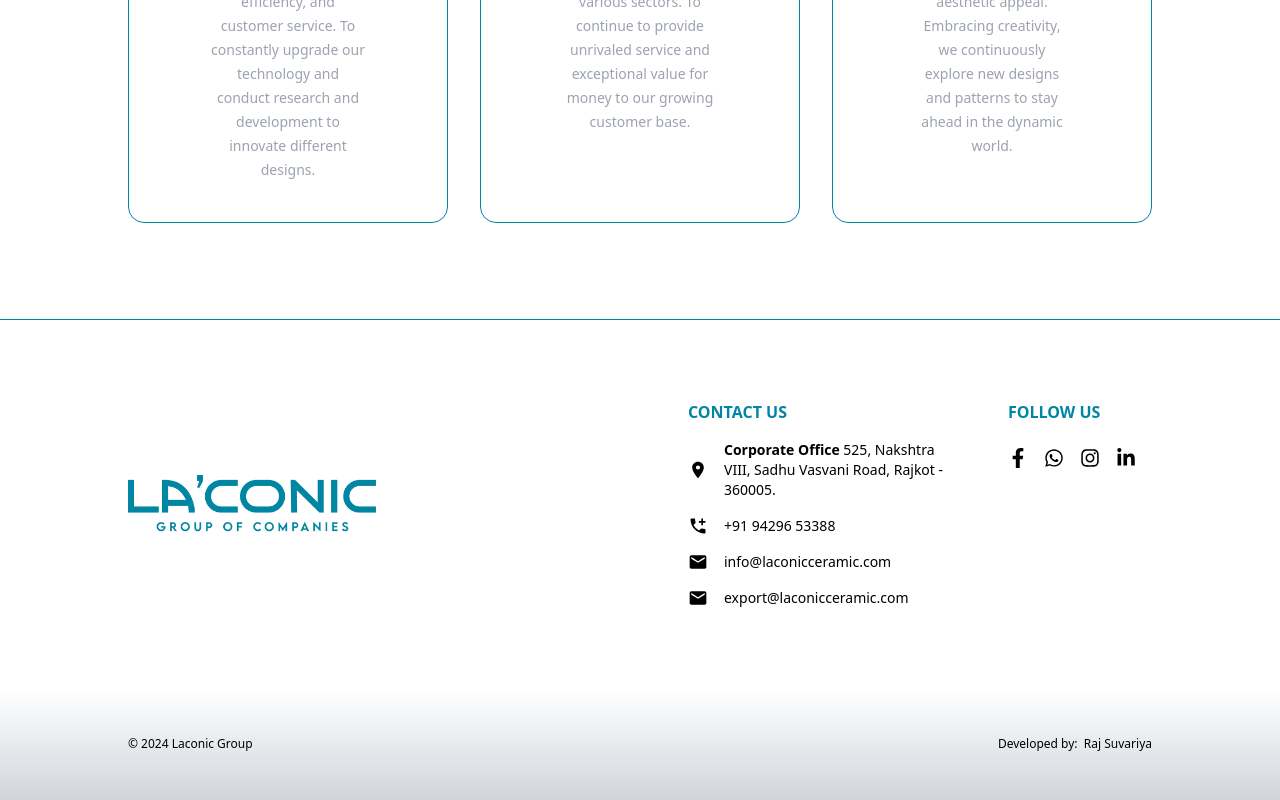
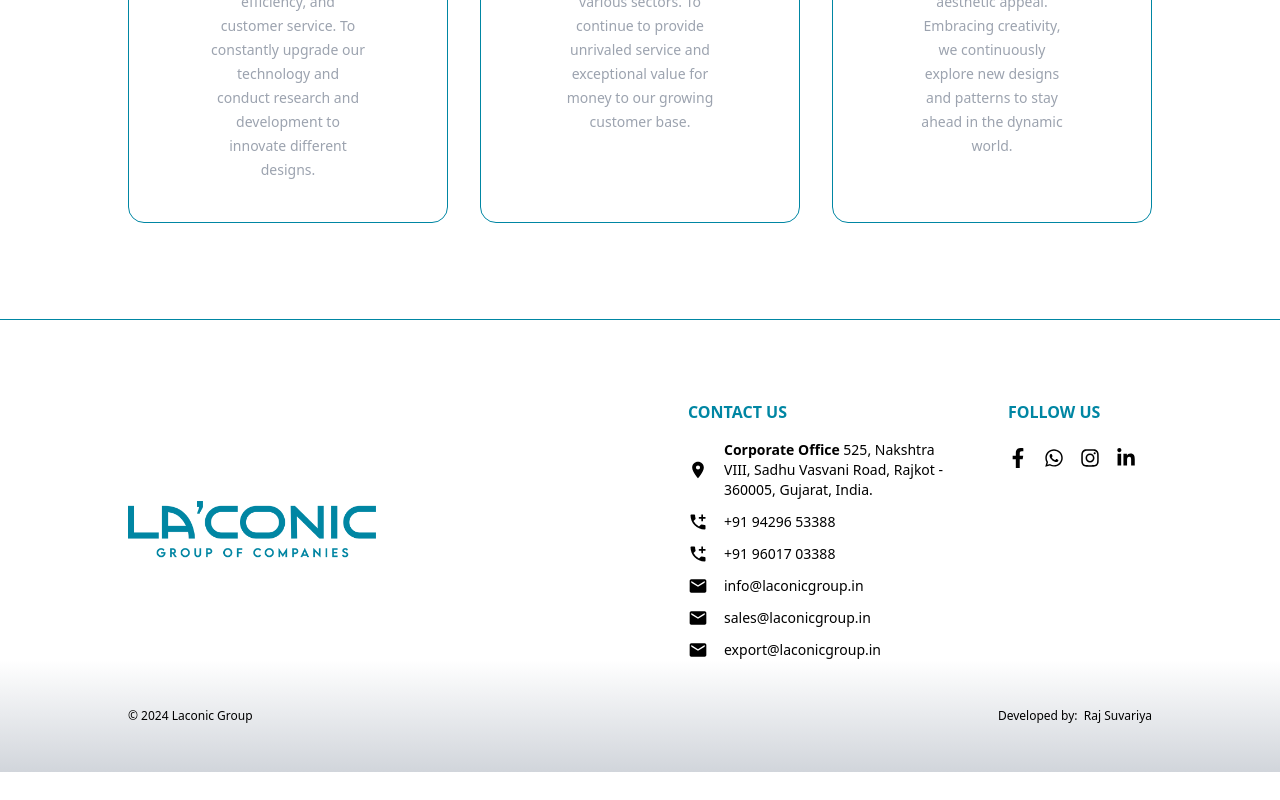
Before and after one commit to jullysuvariya/laconic-group, a Next.js app: page / in a window 1280 px wide. Shown: the part 9159-9959 px from the top of the page. After the commit the page ends 9931 px from the top, so only its background shows below. Built offline with nearby package versions, Linux system fonts and the light colour scheme.

Commit message:
add information to footer

```diff
--- a/components/Footer.tsx
+++ b/components/Footer.tsx
@@ -9,7 +9,7 @@ const Footer = () => {
             <h2 id="footer-heading" className="sr-only">
                 Footer
             </h2>
-            <div className="mx-auto px-10 lg:px-32 py-14 lg:py-20">
+            <div className="mx-auto px-10 lg:px-32 pt-14 lg:pt-20 max-lg:pb-4">
                 <div className="flex flex-col lg:grid lg:grid-cols-6 gap-12 lg:gap-8">
                     <img
                         className="self-center w-6/12 lg:col-span-3"
@@ -18,7 +18,7 @@ const Footer = () => {
                     />
                     <div className="lg:col-span-2 px-8">
                         <h3 className="max-lg:text-center font-bold leading-6 text-primary">CONTACT US</h3>
-                        <div className="mt-4 space-y-4">
+                        <div className="mt-4 space-y-3">
                             {navigation.contact.map((item, index) => (
                                 <a href={item.href} target={"_blank"} className="flex flex-row gap-4 items-center hover:text-primary" key={index}>
                                     {item.icon}
@@ -81,7 +81,7 @@ const navigation = {
         {
             icon: <MdLocationOn className="flex-shrink-0 w-5 h-5" />,
             description: <p className="text-sm">
-                <strong>Corporate Office</strong> 525, Nakshtra VIII, Sadhu Vasvani Road, Rajkot - 360005.
+                <strong>Corporate Office</strong> 525, Nakshtra VIII, Sadhu Vasvani Road, Rajkot - 360005, Gujarat, India.
             </p>,
             href: "https://maps.app.goo.gl/brrKRHg4xWnQoBX68"
         },
@@ -91,14 +91,24 @@ const navigation = {
             href: "tel:919429653388"
         },
         {
-            icon: <MdEmail className="flex-shrink-0 w-5 h-5" />,
-            description: <p className="text-sm">info@laconicceramic.com</p>,
-            href: "mailto:info@laconicceramic.com"
+            icon: <MdAddIcCall className="flex-shrink-0 w-5 h-5" />,
+            description: <p className="text-sm">+91 96017 03388</p>,
+            href: "tel:919601703388"
         },
         {
             icon: <MdEmail className="flex-shrink-0 w-5 h-5" />,
-            description: <p className="text-sm">export@laconicceramic.com</p>,
-            href: "mailto:export@laconicceramic.com"
+            description: <p className="text-sm">info@laconicgroup.in</p>,
+            href: "mailto:info@laconicgroup.in"
+        },
+        {
+            icon: <MdEmail className="flex-shrink-0 w-5 h-5" />,
+            description: <p className="text-sm">sales@laconicgroup.in</p>,
+            href: "mailto:sales@laconicgroup.in"
+        },
+        {
+            icon: <MdEmail className="flex-shrink-0 w-5 h-5" />,
+            description: <p className="text-sm">export@laconicgroup.in</p>,
+            href: "mailto:export@laconicgroup.in"
         },
     ],
     social: [
```
